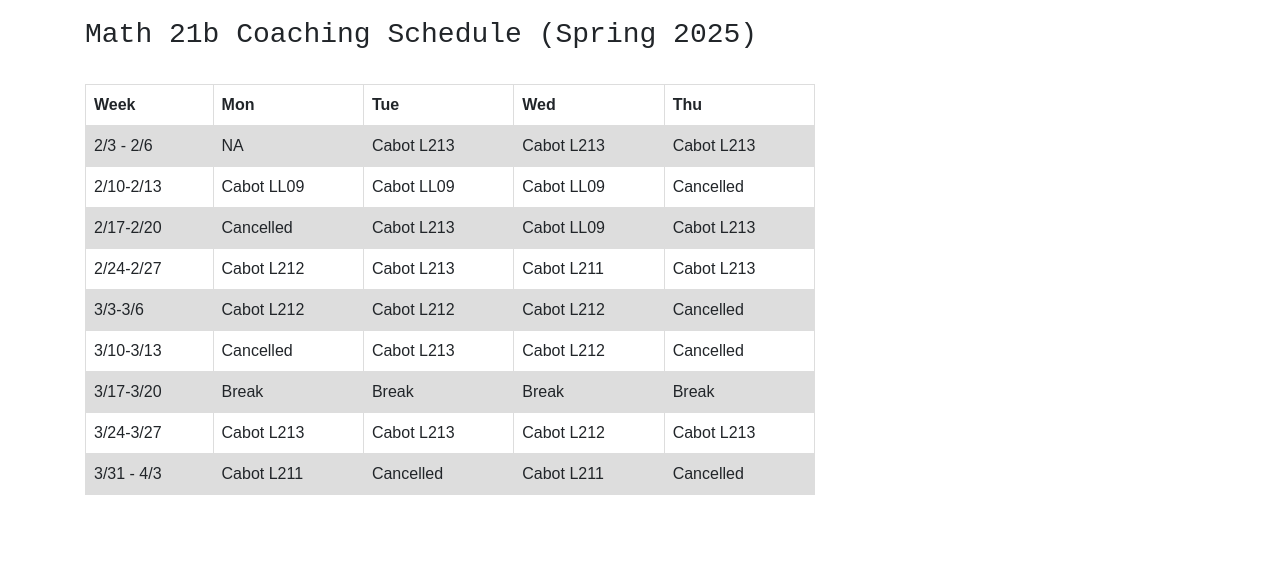
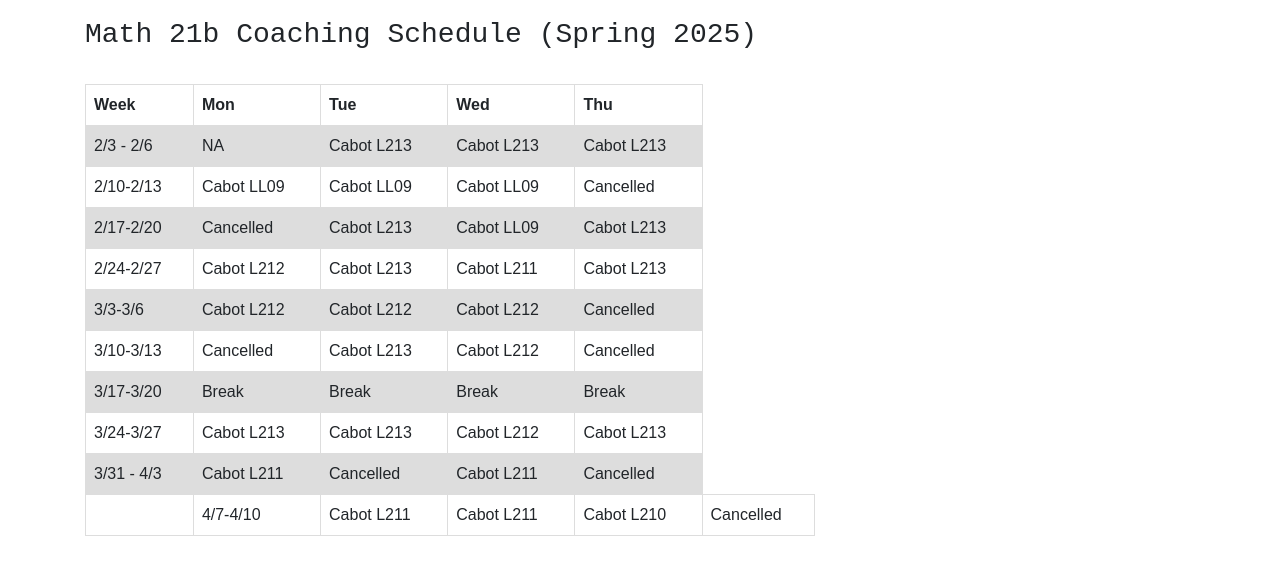
Before and after one commit to clusteralgebra/clusteralgebra.github.io, a plain HTML site: page teaching.html in a window 1280 px wide. Shown: the part 62-636 px from the top of the page. Drawn offline with nearby package versions, Linux system fonts and the light colour scheme.

Commit message:
teaching schedule updated

```diff
--- a/teaching.html
+++ b/teaching.html
@@ -127,6 +127,13 @@
                 <td>Cabot L211</td>
                 <td>Cancelled</td>
             </tr>
+            <td>
+                <td>4/7-4/10</td>
+                <td>Cabot L211</td>
+                <td>Cabot L211</td>
+                <td>Cabot L210</td>
+                <td>Cancelled</td>
+            </td>
           </table>
         </div>
       </div>
```
